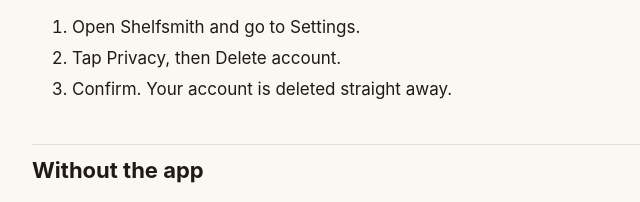
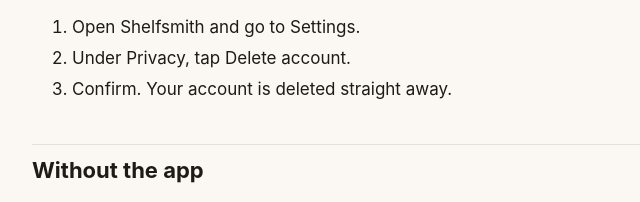
Before and after one commit to lindellrhett-gif/shelfsmith, a plain HTML site: page site/delete-account.html in a window 1280 px wide. Shown: the part 289-491 px from the top of the page, 248-888 px from the left. Drawn offline with Linux system fonts and the light colour scheme.

Commit message:
Say where Delete account sits in Settings

```diff
--- a/site/delete-account.html
+++ b/site/delete-account.html
@@ -25,7 +25,7 @@
 <h2>In the app</h2>
 <ol>
   <li>Open Shelfsmith and go to Settings.</li>
-  <li>Tap Privacy, then Delete account.</li>
+  <li>Under Privacy, tap Delete account.</li>
   <li>Confirm. Your account is deleted straight away.</li>
 </ol>
 
```
